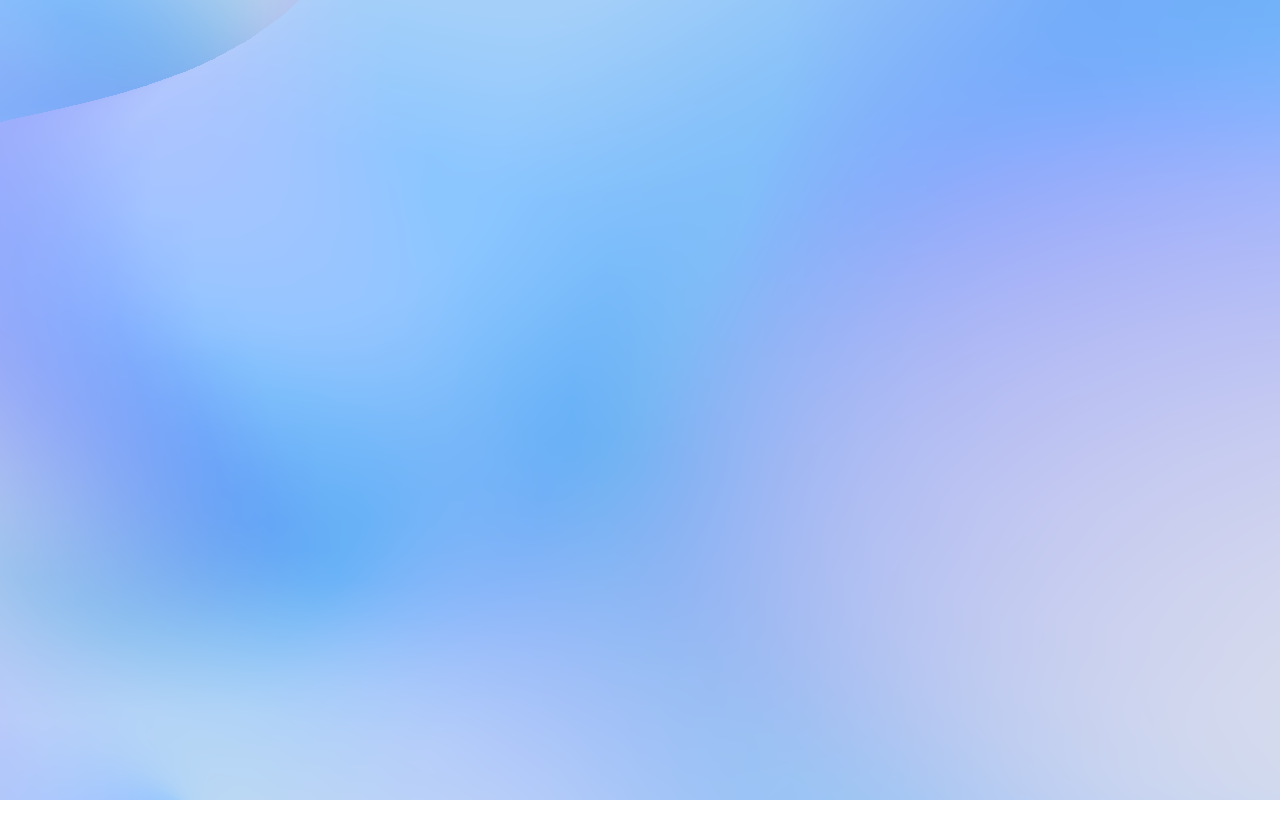
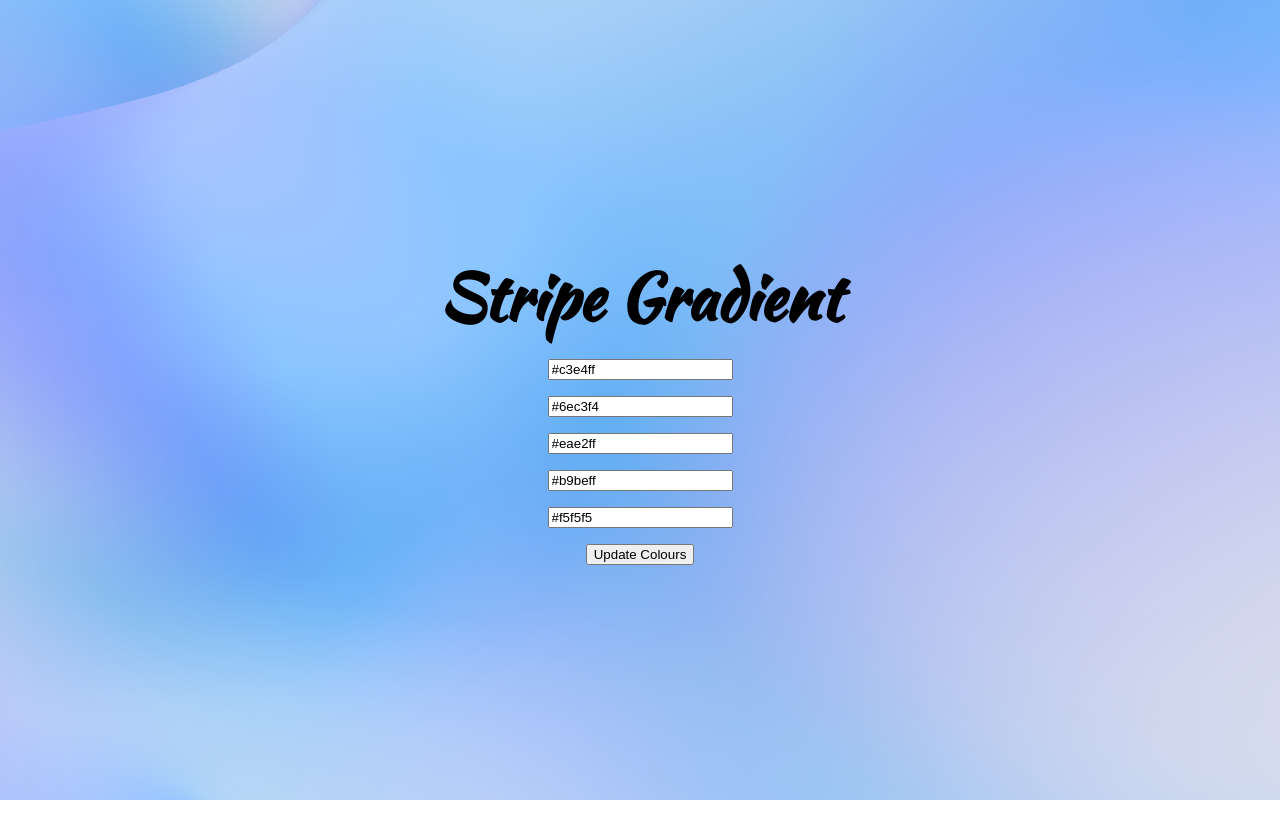
Before and after one commit to arkinmodi/stripe-gradient, a website built with Vite: page index.html in a window 1280 px wide. Built offline with nearby package versions, Linux system fonts and the light colour scheme; animation ran at ten frames a second.

Commit message:
add ability to change colours

```diff
--- a/index.html
+++ b/index.html
@@ -6,8 +6,16 @@
     <title>Stripe Gradient</title>
   </head>
   <body>
-    <div id="app"></div>
     <canvas id="canvas"></canvas>
+    <main>
+      <h1 class="title">Stripe Gradient</h1>
+      <input type="text" id="colour1" />
+      <input type="text" id="colour2" />
+      <input type="text" id="colour3" />
+      <input type="text" id="colour4" />
+      <input type="text" id="colour5" />
+      <button id="submit">Update Colours</button>
+    </main>
     <script type="module" src="/src/main.ts"></script>
   </body>
 </html>
--- a/src/main.ts
+++ b/src/main.ts
@@ -2,6 +2,10 @@ import "./style.css";
 import * as THREE from "three";
 import vertex from "./shaders/vertex.glsl?raw";
 import fragment from "./shaders/fragment.glsl?raw";
+
+////////////////////////////////////////////////////////////////////////////////
+/////////////////////////////////// GRADIENT ///////////////////////////////////
+////////////////////////////////////////////////////////////////////////////////
 
 const canvas = document.querySelector("#canvas") as HTMLCanvasElement;
 
@@ -22,9 +26,13 @@ renderer.setSize(window.innerWidth, window.innerHeight);
 
 renderer.render(scene, camera);
 
-const colours = ["#c3e4ff", "#6ec3f4", "#eae2ff", "#b9beff", "#f5f5f5"].map(
-  (c) => new THREE.Color(c)
-);
+const DEFAULT_COLOURS = [
+  "#c3e4ff",
+  "#6ec3f4",
+  "#eae2ff",
+  "#b9beff",
+  "#f5f5f5",
+].map((c) => new THREE.Color(c));
 
 const planeMaterial = new THREE.ShaderMaterial({
   fragmentShader: fragment,
@@ -32,7 +40,7 @@ const planeMaterial = new THREE.ShaderMaterial({
   uniforms: {
     time: { value: 0 },
     resolution: { value: new THREE.Vector4() },
-    uColours: { value: colours },
+    uColours: { value: DEFAULT_COLOURS },
   },
   vertexShader: vertex,
 });
@@ -62,3 +70,25 @@ function animate() {
   renderer.render(scene, camera);
 }
 animate();
+
+////////////////////////////////////////////////////////////////////////////////
+/////////////////////////////// UPDATING COLOURS ///////////////////////////////
+////////////////////////////////////////////////////////////////////////////////
+
+for (let i = 0; i < DEFAULT_COLOURS.length; i++) {
+  const input = document.getElementById(`colour${i + 1}`) as HTMLInputElement;
+  input.value = `#${DEFAULT_COLOURS[i].getHexString()}`;
+}
+
+function handleUpdateColours() {
+  const newColoursHex: string[] = [];
+  for (let i = 0; i < DEFAULT_COLOURS.length; i++) {
+    const input = document.getElementById(`colour${i + 1}`) as HTMLInputElement;
+    newColoursHex.push(input.value);
+  }
+  planeMaterial.uniforms.uColours.value = newColoursHex.map(
+    (c) => new THREE.Color(c)
+  );
+}
+
+document.getElementById("submit")!.onclick = handleUpdateColours;
--- a/src/style.css
+++ b/src/style.css
@@ -1,5 +1,30 @@
+@import url("https://fonts.googleapis.com/css2?family=Kaushan+Script&display=swap");
+
+:root {
+  font-family: Kaushan Script;
+  font-style: normal;
+  font-weight: 400;
+}
+
 canvas {
+  left: 0;
   position: fixed;
   top: 0;
-  left: 0;
+  z-index: -1;
 }
+
+main {
+  align-items: center;
+  display: flex;
+  flex-direction: column;
+  gap: 1rem;
+  justify-content: center;
+  min-height: 100vh;
+  position: relative;
+}
+
+.title {
+  font-size: 4rem;
+  margin: 0;
+  text-align: center;
+}
```
